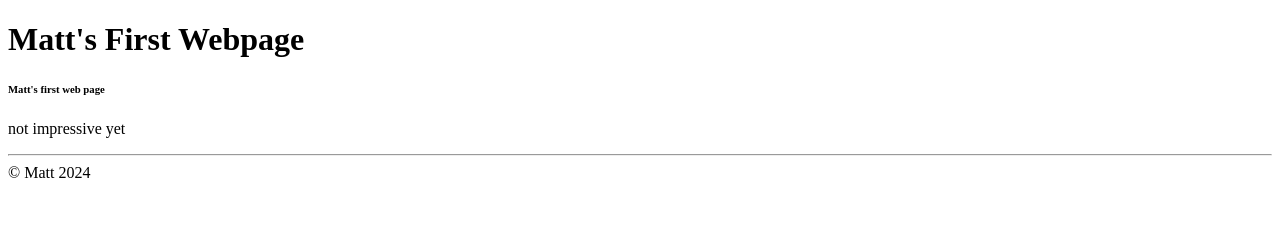
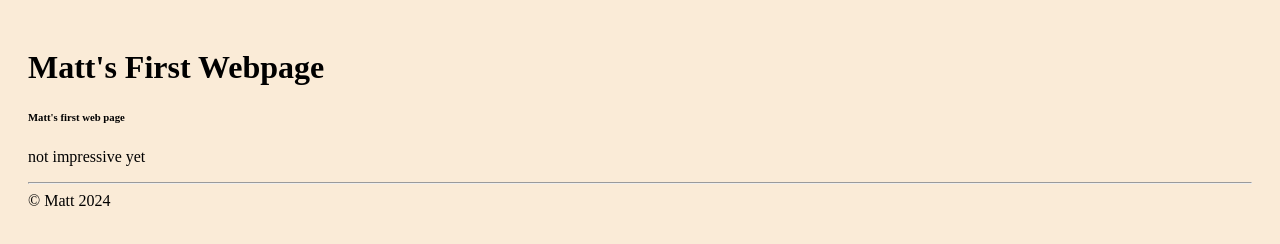
Before and after one commit to mattjamesperry3/monday, a plain HTML site: page index.html in a window 1280 px wide. Drawn offline with Linux system fonts and the light colour scheme.

Commit message:
added simple style sheet

```diff
--- /dev/null
+++ b/Styles.css
@@ -0,0 +1,4 @@
+body    {
+    background-color: antiquewhite;
+    padding: 20px;
+}
--- a/index.html
+++ b/index.html
@@ -4,6 +4,7 @@
     <meta charset="UTF-8">
     <meta http-equiv="X-UA-Compatible" content="IE=edge">
     <meta name="viewport" content="width=device-width, initial-scale=1.0">
+    <link rel="stylesheet" href="Styles.css">
     <title>My First Webpage</title>
 </head>
 <body>
```
